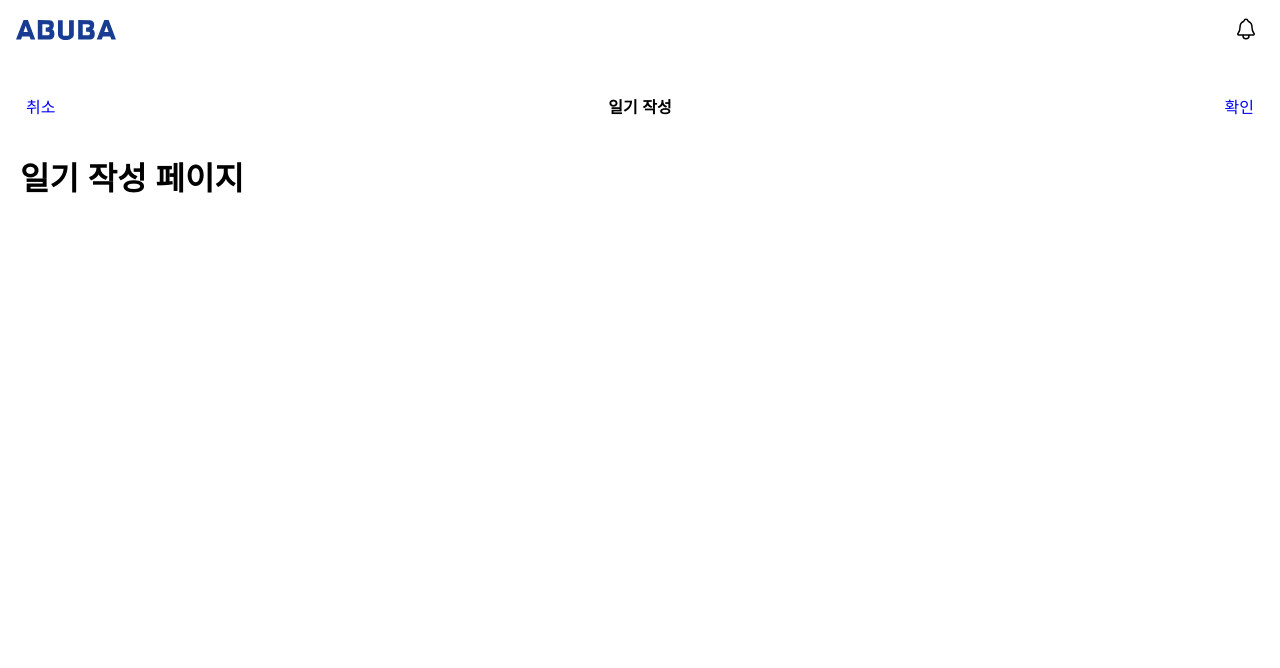
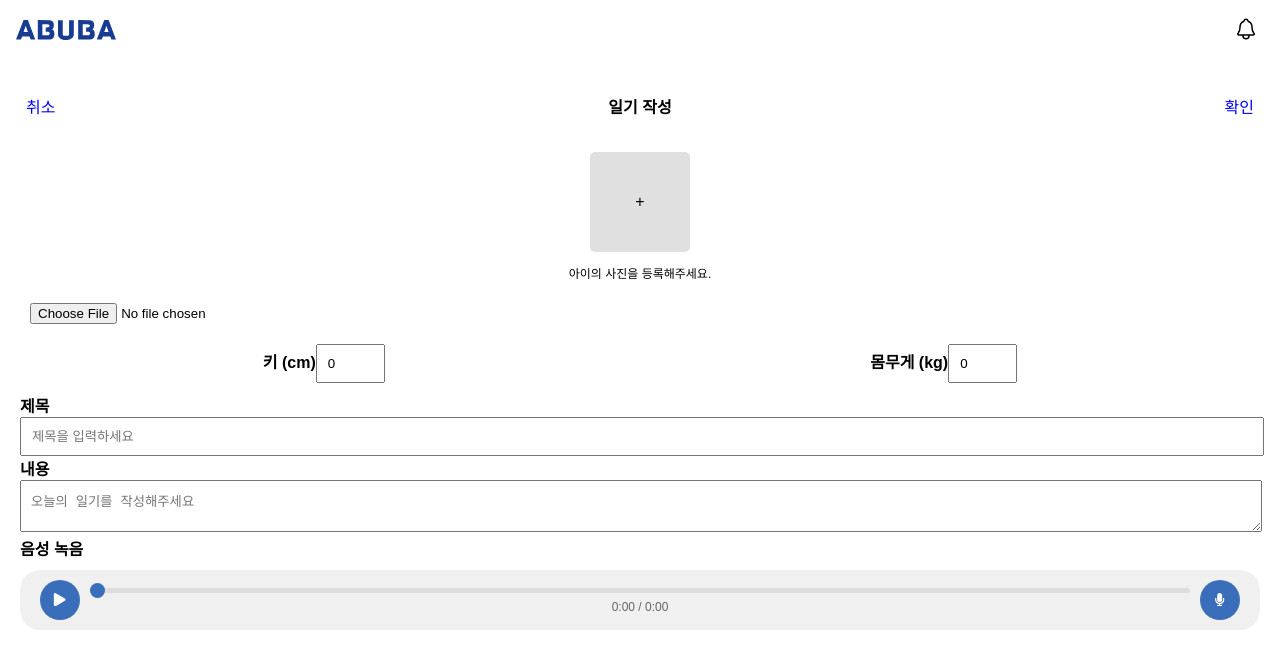
Before and after one commit to ttaeram/ABUBA, a React (Create React App) app in the folder frontend/: page /diary/create in a window 1280 px wide. Shown: the top 668 px of the page. Built offline with nearby package versions, Linux system fonts and the light colour scheme.

Commit message:
Feat: diary create

```diff
--- a/frontend/package.json
+++ b/frontend/package.json
@@ -16,7 +16,6 @@
     "react-dom": "^18.3.1",
     "react-h5-audio-player": "^3.9.3",
     "react-icons": "^5.3.0",
-    "react-mic": "^12.4.6",
     "react-router-dom": "^6.26.2",
     "react-scripts": "5.0.1",
     "serve": "^14.2.3",
--- /dev/null
+++ b/frontend/src/components/AudioPlayer.tsx
@@ -0,0 +1,186 @@
+import React, { useRef, useState, useEffect } from 'react';
+import styled from 'styled-components';
+import { FaPlay, FaPause, FaMicrophone, FaStop } from 'react-icons/fa';
+
+interface AudioPlayerProps {
+  src: string;
+  onNewRecording?: (audioUrl: string) => void;
+}
+
+const AudioPlayer: React.FC<AudioPlayerProps> = ({ src, onNewRecording }) => {
+  const [isPlaying, setIsPlaying] = useState<boolean>(false);
+  const [isRecording, setIsRecording] = useState<boolean>(false);
+  const [duration, setDuration] = useState<number>(0);
+  const [currentTime, setCurrentTime] = useState<number>(0);
+  const audioRef = useRef<HTMLAudioElement>(null);
+  const mediaRecorderRef = useRef<MediaRecorder | null>(null);
+
+  useEffect(() => {
+    const audio = audioRef.current;
+    if (!audio) return;
+
+    const setAudioData = () => {
+      setDuration(audio.duration);
+      setCurrentTime(audio.currentTime);
+    }
+
+    const setAudioTime = () => setCurrentTime(audio.currentTime);
+
+    // 이벤트 리스너 추가
+    audio.addEventListener('loadeddata', setAudioData);
+    audio.addEventListener('timeupdate', setAudioTime);
+
+    // 컴포넌트 언마운트 시 이벤트 리스너 제거
+    return () => {
+      audio.removeEventListener('loadeddata', setAudioData);
+      audio.removeEventListener('timeupdate', setAudioTime);
+    }
+  }, []);
+
+  const togglePlay = () => {
+    if (audioRef.current) {
+      if (isPlaying) {
+        audioRef.current.pause();
+      } else {
+        audioRef.current.play();
+      }
+      setIsPlaying(!isPlaying);
+    }
+  };
+
+  const startRecording = () => {
+    navigator.mediaDevices.getUserMedia({ audio: true })
+      .then(stream => {
+        mediaRecorderRef.current = new MediaRecorder(stream);
+        mediaRecorderRef.current.start();
+        setIsRecording(true);
+
+        const audioChunks: Blob[] = [];
+        mediaRecorderRef.current.addEventListener("dataavailable", (event: BlobEvent) => {
+          audioChunks.push(event.data);
+        });
+
+        mediaRecorderRef.current.addEventListener("stop", () => {
+          const audioBlob = new Blob(audioChunks);
+          const audioUrl = URL.createObjectURL(audioBlob);
+          if (onNewRecording) {
+            onNewRecording(audioUrl);
+          }
+        });
+      });
+  };
+
+  const stopRecording = () => {
+    if (mediaRecorderRef.current) {
+      mediaRecorderRef.current.stop();
+      setIsRecording(false);
+    }
+  };
+
+  const formatTime = (time: number) => {
+    const minutes = Math.floor(time / 60);
+    const seconds = Math.floor(time % 60);
+    return `${minutes}:${seconds < 10 ? '0' : ''}${seconds}`;
+  };
+
+  return (
+    <PlayerContainer>
+      <audio ref={audioRef} src={src} />
+      <ControlButton onClick={togglePlay}>
+        {isPlaying ? <FaPause /> : <FaPlay />}
+      </ControlButton>
+      <ProgressContainer>
+        <ProgressBar
+          type="range"
+          min={0}
+          max={duration}
+          value={currentTime}
+          onChange={(e) => {
+            const audio = audioRef.current;
+            if (audio) {
+              audio.currentTime = Number(e.target.value);
+              setCurrentTime(audio.currentTime);
+            }
+          }}
+        />
+        <TimeDisplay>{formatTime(currentTime)} / {formatTime(duration)}</TimeDisplay>
+      </ProgressContainer>
+      {onNewRecording && (
+        <ControlButton onClick={isRecording ? stopRecording : startRecording}>
+          {isRecording ? <FaStop /> : <FaMicrophone />}
+        </ControlButton>
+      )}
+    </PlayerContainer>
+  );
+};
+
+export default AudioPlayer;
+
+const PlayerContainer = styled.div`
+  display: flex;
+  align-items: center;
+  background-color: #f0f0f0;
+  padding: 10px;
+  border-radius: 20px;
+  margin-top: 10px;
+`;
+
+const ControlButton = styled.button`
+  background-color: #3B6EBA;
+  color: white;
+  border: none;
+  border-radius: 50%;
+  width: 40px;
+  height: 40px;
+  display: flex;
+  justify-content: center;
+  align-items: center;
+  cursor: pointer;
+  margin: 0 10px;
+  transition: all 0.3s ease;
+
+  &:hover {
+    background-color: #173C91;
+    transform: scale(1.1);
+  }
+`;
+
+const ProgressContainer = styled.div`
+  flex-grow: 1;
+  display: flex;
+  flex-direction: column;
+  align-items: center;
+`;
+
+const ProgressBar = styled.input`
+  width: 100%;
+  -webkit-appearance: none;
+  background: transparent;
+  cursor: pointer;
+
+  &::-webkit-slider-runnable-track {
+    width: 100%;
+    height: 5px;
+    background: #ddd;
+    border-radius: 3px;
+  }
+
+  &::-webkit-slider-thumb {
+    -webkit-appearance: none;
+    height: 15px;
+    width: 15px;
+    border-radius: 50%;
+    background: #3B6EBA;
+    margin-top: -5px;
+  }
+
+  &:focus {
+    outline: none;
+  }
+`;
+
+const TimeDisplay = styled.div`
+  font-size: 12px;
+  color: #666;
+  margin-top: 5px;
+`;
--- a/frontend/src/pages/diary/DiaryCreate.tsx
+++ b/frontend/src/pages/diary/DiaryCreate.tsx
@@ -1,21 +1,121 @@
 import { useState } from "react"
 import { useNavigate } from "react-router-dom"
 import BackButton from "../../components/buttons/BackButton"
+import AudioPlayer from "../../components/AudioPlayer"
 import axios from "axios"
 import styled from "styled-components"
 
+interface DiaryData {
+  date: string;
+  title: string;
+  content: string;
+  height: number;
+  weight: number;
+  imageUrl: string;
+  audioUrl: string;
+}
+
 const DiaryCreate = () => {
+  const navigate = useNavigate()
+  const [diaryData, setDiaryData] = useState<DiaryData>({
+    date: new Date().toISOString().split('T')[0],
+    title: "",
+    content: "",
+    height: 0,
+    weight: 0,
+    imageUrl: "",
+    audioUrl: ""
+  })
+
+  const handleChange = (e: React.ChangeEvent<HTMLInputElement | HTMLTextAreaElement>) => {
+    const { name, value } = e.target
+    setDiaryData({ ...diaryData, [name]: value })
+  }
+
+  const handleImageUpload = (e: React.ChangeEvent<HTMLInputElement>) => {
+    const file = e.target.files?.[0]
+    if (file) {
+      const reader = new FileReader()
+      reader.onloadend = () => {
+        setDiaryData({ ...diaryData, imageUrl: reader.result as string })
+      }
+      reader.readAsDataURL(file)
+    }
+  }
+
+  const handleNewRecording = (newAudioUrl: string) => {
+    setDiaryData({ ...diaryData, audioUrl: newAudioUrl })
+  }
+
+  const handleSubmit = async () => {
+    try {
+      await axios.post('api/v1/diary', diaryData)
+      navigate('/diary')
+    } catch (error) {
+      console.error("Failed to create diary", error)
+    }
+  }
+
   return (
     <DiaryContainer>
     <Header>
       <BackButton label="취소"/>
       <Title>일기 작성</Title>
-      <ActionButton>확인</ActionButton>
+      <ActionButton onClick={handleSubmit}>확인</ActionButton>
     </Header>
 
     <Content>
-      <h1>일기 작성 페이지</h1>
-      {/* 여기서 API 등을 이용해 일기 내용을 불러와서 표시할 수 있습니다 */}
+    <ImageUpload>
+      <ImagePlaceholder>+</ImagePlaceholder>
+      <ImageText>아이의 사진을 등록해주세요.</ImageText>
+      <Input
+        type="file"
+        accept="image/*"
+        onChange={handleImageUpload}
+      />
+    </ImageUpload>
+
+    <StatsContainer>
+      <StatItem>
+        <Label>키 (cm)</Label>
+        <StatInput
+          type="number"
+          name="height"
+          value={diaryData.height}
+          onChange={handleChange}
+        />
+      </StatItem>
+      <StatItem>
+        <Label>몸무게 (kg)</Label>
+        <StatInput
+          type="number"
+          name="weight"
+          value={diaryData.weight}
+          onChange={handleChange}
+        />
+      </StatItem>
+    </StatsContainer>
+      <Label>제목</Label>
+      <Input
+        type="text"
+        name="title"
+        value={diaryData.title}
+        onChange={handleChange}
+        placeholder="제목을 입력하세요"
+      />
+
+      <Label>내용</Label>
+      <Textarea
+        name="content"
+        value={diaryData.content}
+        onChange={handleChange}
+        placeholder="오늘의 일기를 작성해주세요"
+      />
+
+      {diaryData.imageUrl && <PreviewImage src={diaryData.imageUrl} alt="Preview" />}
+
+      <Label>음성 녹음</Label>
+      <AudioPlayer src={diaryData.audioUrl} onNewRecording={handleNewRecording} />
     </Content>
   </DiaryContainer>
   )
@@ -50,3 +150,58 @@ const ActionButton = styled.button`
 const Content = styled.div`
   margin-top: 20px;
 `;
+
+const ImageUpload = styled.div`
+  text-align: center;
+`;
+
+const ImagePlaceholder = styled.div`
+  width: 100px;
+  height: 100px;
+  background-color: #e0e0e0;
+  border-radius: 5px;
+  display: inline-flex;
+  justify-content: center;
+  align-items: center;
+`;
+
+const ImageText = styled.p`
+  font-size: 12px;
+`;
+
+const StatsContainer = styled.div`
+  display: flex;
+  justify-content: space-around;
+`;
+
+const StatItem = styled.div`
+`;
+
+
+const StatInput = styled.input`
+  width: 45px;
+  padding: 10px;
+  margin-top: 10px;
+  margin-bottom: 10px;
+`
+
+const Label = styled.label`
+  font-weight: bold;
+`
+
+const Input = styled.input`
+  width: calc(100% - 20px);
+  padding: 10px;
+`
+
+const Textarea = styled.textarea`
+  width: calc(100% - 20px);
+  padding: 10px;
+`;
+
+const PreviewImage = styled.img`
+  max-width: 100%;
+  height: auto;
+  margin-top: 10px;
+  border-radius: 4px;
+`;
--- a/frontend/src/pages/diary/DiaryDetail.tsx
+++ b/frontend/src/pages/diary/DiaryDetail.tsx
@@ -2,7 +2,7 @@ import { useEffect, useState } from "react"
 import { useParams, useNavigate } from "react-router-dom"
 import BackButton from "../../components/buttons/BackButton"
 import axios from "axios"
-import AudioPlayer from "react-h5-audio-player"
+import AudioPlayer from "../../components/AudioPlayer"
 import "react-h5-audio-player/lib/styles.css"
 import styled from "styled-components"
 
@@ -62,15 +62,10 @@ const DiaryDetail = () => {
         <h1>{diaryData?.title || "제목 없음"}</h1>
         <p>{diaryData?.content || "내용 없음"}</p>
         {diaryData?.audioUrl && (
-          <>
-            <AudioLabel>목소리 듣기</AudioLabel>
-            <AudioPlayer
-              src={diaryData?.audioUrl}
-              onPlay={e =>
-                console.log("onPlay")
-              }
-            />
-          </>
+        <>
+          <AudioLabel>목소리 듣기</AudioLabel>
+          <AudioPlayer src={diaryData.audioUrl} />
+        </>
         )}
       </Content>
     </DiaryContainer>
--- a/frontend/src/pages/diary/DiaryUpdate.tsx
+++ b/frontend/src/pages/diary/DiaryUpdate.tsx
@@ -1,6 +1,7 @@
 import { useState } from "react"
 import { useParams, useNavigate } from "react-router-dom"
 import BackButton from "../../components/buttons/BackButton"
+import AudioPlayer from "../../components/AudioPlayer"
 import axios from "axios"
 import styled from "styled-components"
 
@@ -23,6 +24,10 @@ const DiaryUpdate = () => {
     const { name, value } = e.target
     setDiaryData({ ...diaryData, [name]: value })
   }
+
+  const handleNewRecording = (newAudioUrl: string) => {
+    setDiaryData({ ...diaryData, audioUrl: newAudioUrl });
+  };
 
   const handleUpdate = async () => {
     try {
@@ -73,6 +78,8 @@ const DiaryUpdate = () => {
         onChange={handleChange}
       />
     </Content>
+    <Label>목소리 녹음/듣기</Label>
+    <AudioPlayer src={diaryData.audioUrl} onNewRecording={handleNewRecording} />
   </DiaryContainer>
   )
 }
```
Also changed, not shown: 1 other file (tests, documents, lock files or other folders).
